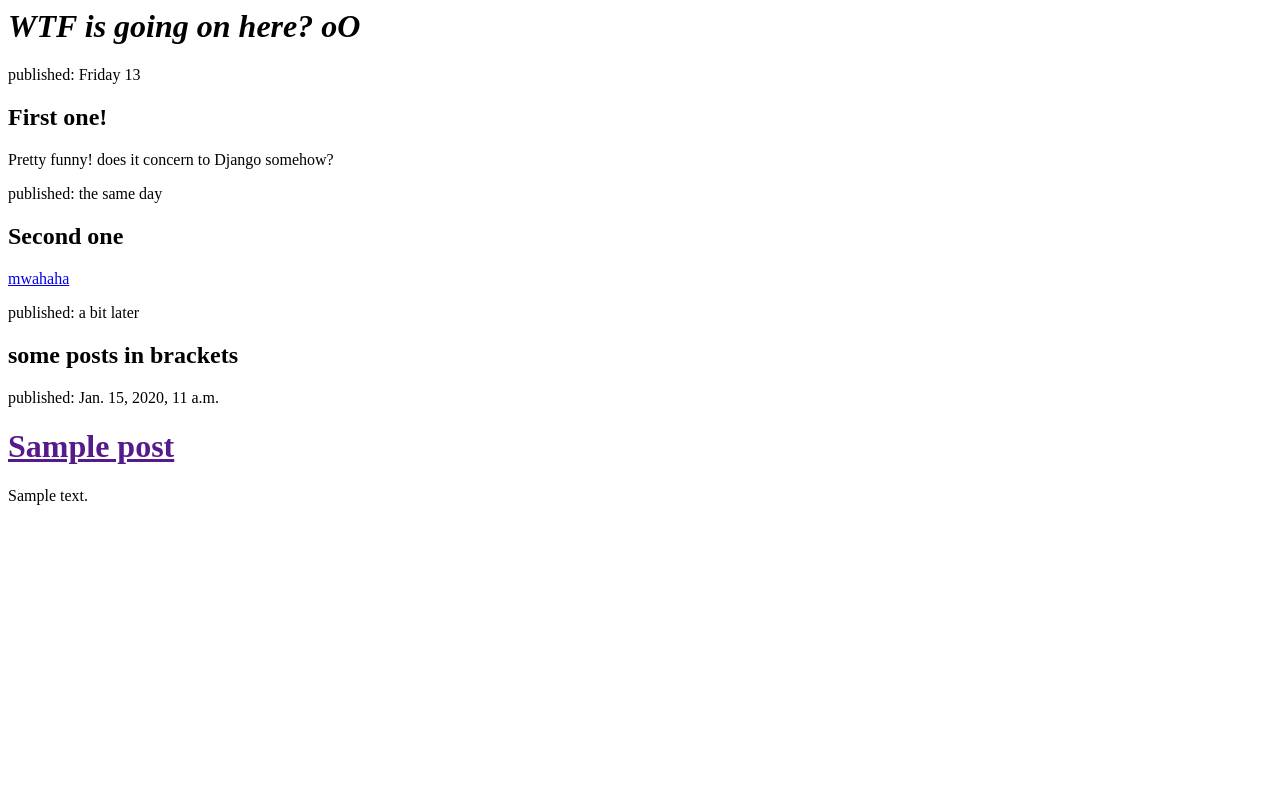
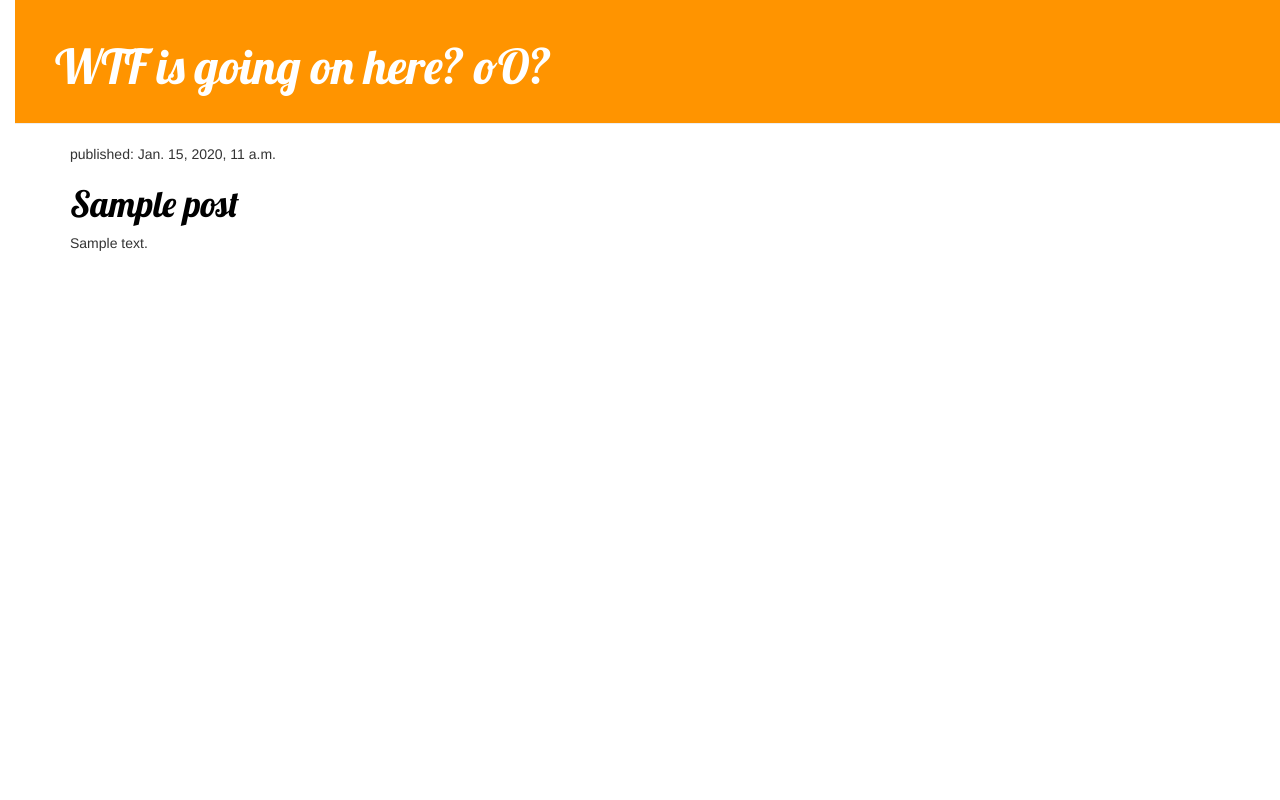
Before and after one commit to ragevou/rage-blog, a Django app: template blog/templates/blog/post_list.html in a window 1280 px wide. Run offline with Django 3.2, Linux system fonts and the light colour scheme; the template is opened without the code that fills it: values that come from a table or form of the project are taken from there, others are empty; tables that the repository leaves empty hold one stand-in row (values such as "Sample post"); some libraries are stand-ins or nearby versions.

Commit message:
Added view and template for detailed blog post as well as CSS for the site.

```diff
--- /dev/null
+++ b/blog/static/css/blog.css
@@ -0,0 +1,45 @@
+h1 a {
+      color: #FCA205;
+      font-family: 'Lobster';
+}
+body {
+      padding-left: 15px;
+}
+.page-header {
+      background-color: #ff9400;
+      margin-top: 0;
+      padding: 20px 20px 20px 40px;
+}
+.page-header h1, .page-header h1 a, .page-header h1 a:visited, .page-header h1 a:active {
+      color: #ffffff;
+      font-size: 36pt;
+      text-decoration: none;
+}
+.content {
+      margin-left: 40px;
+}
+h1, h2, h3, h4 {
+      font-family: 'Lobster', cursive;
+}
+.date {
+      float: right;
+      color: #828282;
+}
+.save {
+      float: right;
+}
+.post-form textarea, .post-form input {
+      width: 100%;
+}
+.top-menu, .top-menu:hover, .top-menu:visited {
+      color: #ffffff;
+      float: right;
+      font-size: 26pt;
+      margin-right: 20px;
+}
+.post {
+      margin-bottom: 70px;
+}
+.post h1 a, .post h1 a:visited {
+      color: #000000;
+}
--- /dev/null
+++ b/blog/templates/blog/base.html
@@ -0,0 +1,33 @@
+{% load staticfiles %}
+<html>
+    <head>
+        <title>RAGE's blog</title>
+        <link rel="stylesheet" href="//maxcdn.bootstrapcdn.com/bootstrap/3.2.0/css/bootstrap.min.css">
+        <link rel="stylesheet" href="//maxcdn.bootstrapcdn.com/bootstrap/3.2.0/css/bootstrap-theme.min.css">
+        <link href='//fonts.googleapis.com/css?family=Lobster&subset=latin,latin-ext' rel='stylesheet' type='text/css'>
+        <link rel="stylesheet" href="{% static 'css/blog.css' %}">
+    </head>
+    <body>
+        <div class="page-header">
+            <h1><a href="/">WTF is going on here? oO?</a></h1>
+        </div>
+
+        <div class="content container">
+            <div class="row">
+                <div class="col-md-8">
+                {% block content %}
+<!--                    {% for post in posts %}
+                        <div class="post">
+                            <div class="date">
+                                {{ post.published_date }}
+                            </div>
+                            <h1><a href="">{{ post.title }}</a></h1>
+                            <p>{{ post.text|linebreaks }}</p>
+                        </div>
+                    {% endfor %}-->
+                {% endblock %}
+                </div>
+            </div>
+        </div>
+    </body>
+</html>
--- a/blog/templates/blog/post_list.html
+++ b/blog/templates/blog/post_list.html
@@ -1,31 +1,11 @@
-<html>
-<head>
-    <title>RAGE's blog</title>
-</head>
-    <body>
-    <div>
-        <H1><em>WTF is going on here? oO</em></H1>
-    </div>
-    <div>
-        <p>published: Friday 13</p>
-        <H2>First one!</H2>
-        <p>Pretty funny! does it concern to Django somehow?</p>
-    </div>
-    <div>
-        <p>published: the same day</p>
-        <H2>Second one</H2>
-        <a href="http://djangogirls.org">mwahaha</a>
-    <div>
-        <p>published: a bit later</p>
-        <H2>some posts in brackets</H2>
-        {% for post in posts %}
-        <div>
+{% extends 'blog/base.html' %}
+
+{% block content %}
+    {% for post in posts %}
+        <div class="post">
             <p>published: {{ post.publish_date }}</p>
-            <h1><a href="">{{ post.title }}</a></h1>
+            <h1><a href="{% url 'post_detail' pk=post.pk %}">{{ post.title }}</a></h1>
             <p>{{ post.text|linebreaks }}</p>
         </div>
-        {% endfor %}
-    </div>
-    </body>
-
-</html>
+    {% endfor %}
+{% endblock %}
--- a/blog/urls.py
+++ b/blog/urls.py
@@ -3,4 +3,5 @@ from . import views
 
 urlpatterns = [
     url(r'^$', views.post_list, name='post_list'),
+    url(r'^post/(?P<pk>[0-9]+)/$', views.post_detail, name='post_detail'),
 ]
--- a/blog/views.py
+++ b/blog/views.py
@@ -1,8 +1,13 @@
 from django.shortcuts import render
 from django.utils import timezone
 from .models import Post
+from django.shortcuts import render, get_object_or_404
 
 def post_list(request):
     posts = Post.objects.filter(publish_date__lte=timezone.now()).order_by('publish_date')
     return render(request, 'blog/post_list.html', {'posts': posts})
+
+def post_detail(request, pk):
+    post = get_object_or_404(Post, pk=pk)
+    return render(request, 'blog/post_detail.html', {'post': post})
 # Create your views here.
```
Also changed, not shown: blog/templates/blog/post_detail.html (added, +13 -0 lines).
